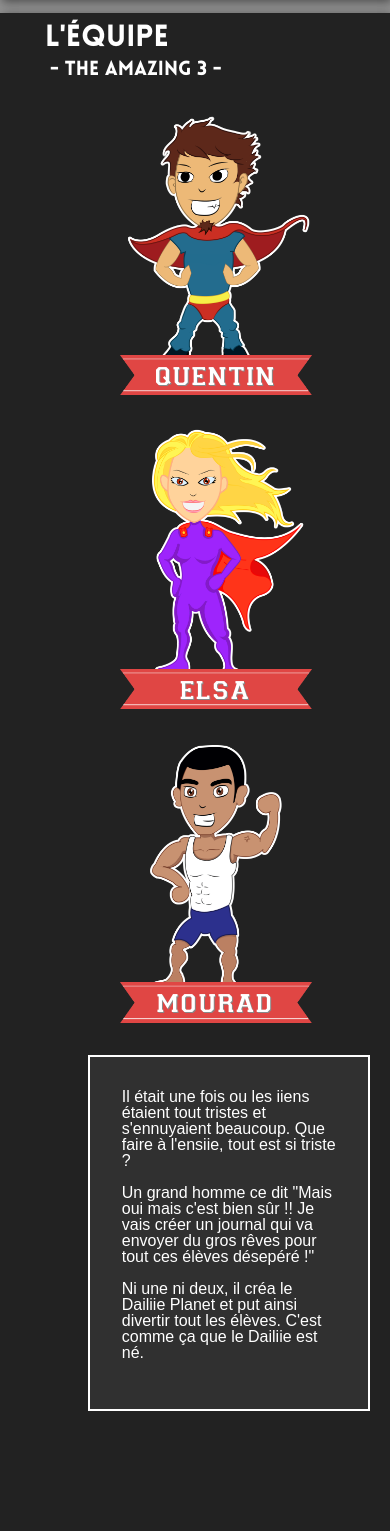
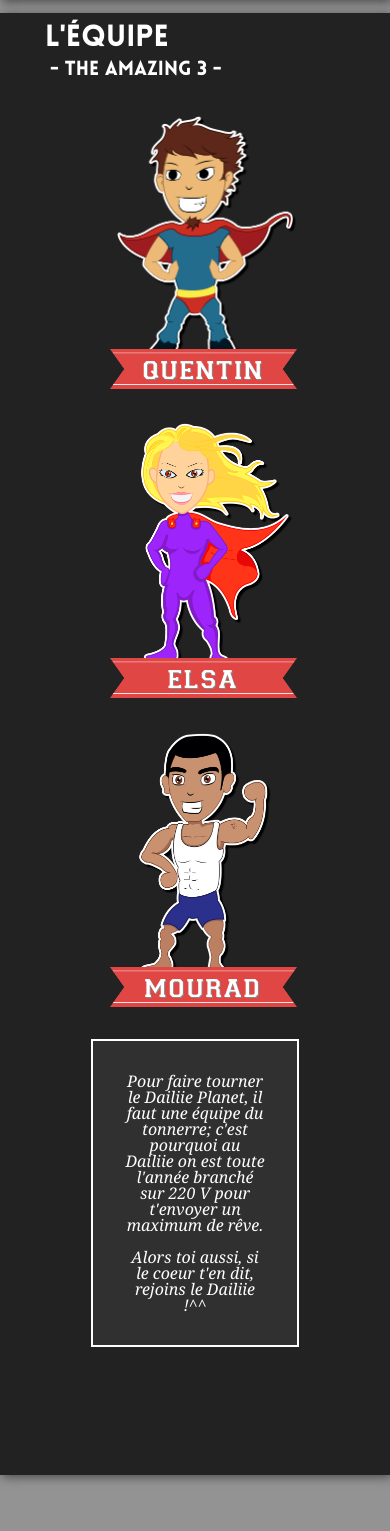
Before and after one commit to quent01/dailiie_planet, a PHP site: page /bonus.html in a window 390 px wide. Shown: the part 192-1723 px from the top of the page. Run offline with PHP 8.4, Linux system fonts and the light colour scheme.

Commit message:
modif pres équipe et finalisation
Ajout d'ombres pour la présentation d'équipe,
Finalisation du responsive
changement du texte d'équipe

```diff
--- a/bonus.html
+++ b/bonus.html
@@ -28,11 +28,6 @@
 
 	<body>
 			<header>
-
-<!-- 				<div class="etiquette">
-					<h1>VERSION ALPHA</h1>
-				</div> -->
-
 				<a id="logo" href="index.html"></a>
 
 				<div id="menu">
@@ -64,25 +59,23 @@
 				<article>
 
 					<a class="membre">
-						<img href="#" src="Images/equipe/avatars/Rocket.png" title="Quentin"/>
+						<img href="#" src="Images/equipe/avatars/Rocket_2.png" title="Quentin"/>
 						<h3>quentin</h3>
 					</a>
 
 					<a class="membre">
-						<img href="#" src="Images/equipe/avatars/Elsa.png" title="Elsa"/>
+						<img href="#" src="Images/equipe/avatars/Elsa_2.png" title="Elsa"/>
 						<h3>elsa</h3>
 					</a>
 
 					<a class="membre">
-						<img href="#" src="Images/equipe/avatars/Moumou.png" title="Mourad"/>
+						<img href="#" src="Images/equipe/avatars/Moumou_2.png" title="Mourad"/>
 						<h3>mourad</h3>
 					</a>
 
 					<a class="description">
-						Il était une fois ou les iiens étaient tout tristes et s'ennuyaient beaucoup. Que faire à l'ensiie, tout est si triste ?</br></br>
-						Un grand homme ce dit "Mais oui mais c'est bien sûr !! Je vais créer un journal qui va envoyer du gros rêves pour tout ces élèves désepéré !"</br></br>
-						Ni une ni deux, il créa le Dailiie Planet et put ainsi divertir tout les élèves.
-						C'est comme ça que le Dailiie est né.</br></br>
+						Pour faire tourner le Dailiie Planet, il faut une équipe du tonnerre; c'est pourquoi au Dailiie on est toute l'année branché sur 220 V pour t'envoyer un maximum de rêve.</br></br>
+						Alors toi aussi, si le coeur t'en dit, rejoins le Dailiie !^^</br>
 					</a>
 				</article>
 			<!-- close #main content -->
--- a/styledailiie.css
+++ b/styledailiie.css
@@ -259,9 +259,9 @@ header {
     max-width: 52em;
     width:100%;
     background-color: #222222;
-	/*border: solid 1px red;*/
     box-shadow: 2px 2px 10px rgba(0,0,0,0.5);
     padding-bottom: 3em;
+    /*border: solid 1px red;*/
 }
 
 .shadow{
@@ -272,6 +272,7 @@ article{
     /*margin-top: 20px;*/
     margin: 0 auto;
     margin-bottom: 5em;
+    width:100%;
     /*border: 1px solid white;*/
 }
 
@@ -483,7 +484,7 @@ iframe{
     margin-top: 2em;
     margin-left: 2em;
     margin-right: 2em;
-/*    transition:1s;*/
+    /*transition:1s;*/
     /*border : solid red 1px;*/
 }
 
@@ -517,9 +518,10 @@ iframe{
 .description{
     margin:0 auto;
     display:block;
-    font-family: 'Myriad Pro',Arial;
+    font-family: Georgia, serif;
+    font-style: italic;
     margin-top: 2em;
-    /*text-align: center;*/
+    text-align: center;
     max-width: 30em;
     width:100%;
     background-color: #303030;
@@ -647,8 +649,15 @@ footer h1 {
     }
 
     article {
-        width: 55%;
+        width: 60%;
     }
+    .description{
+        width:60%;
+    }
+    .membre{
+        width:80%;
+    }
+
     #ensiie li {
         display : block;
         margin-right: 0em;
@@ -678,10 +687,32 @@ footer h1 {
     }
 }
 
-@media screen and (max-width:323px){
+@media screen and (max-width:325px){
+    h1{
+        text-align: center;
+        margin-left: 5px;
+    }
+    h2{
+        text-align: center;
+        margin-left: 5px;
+    }
     .view p{
         display:none;
     }
+    .membre h3{
+        display:block;
+        font-size : 1em;
+        height:1.7em;
+        line-height: 1.7em;
+    }
 }
 
+@media screen and (max-width: 237px){
+    .membre h3{
+        line-height:1.3em;
+        height:1.3em;
+    }
+}
+
+
 /*Fin media queries
```
Also changed, not shown: Images/equipe/avatars/Elsa_2.png (added), Images/equipe/avatars/Moumou_2.png (added), Images/equipe/avatars/Rocket_2.png (added).
